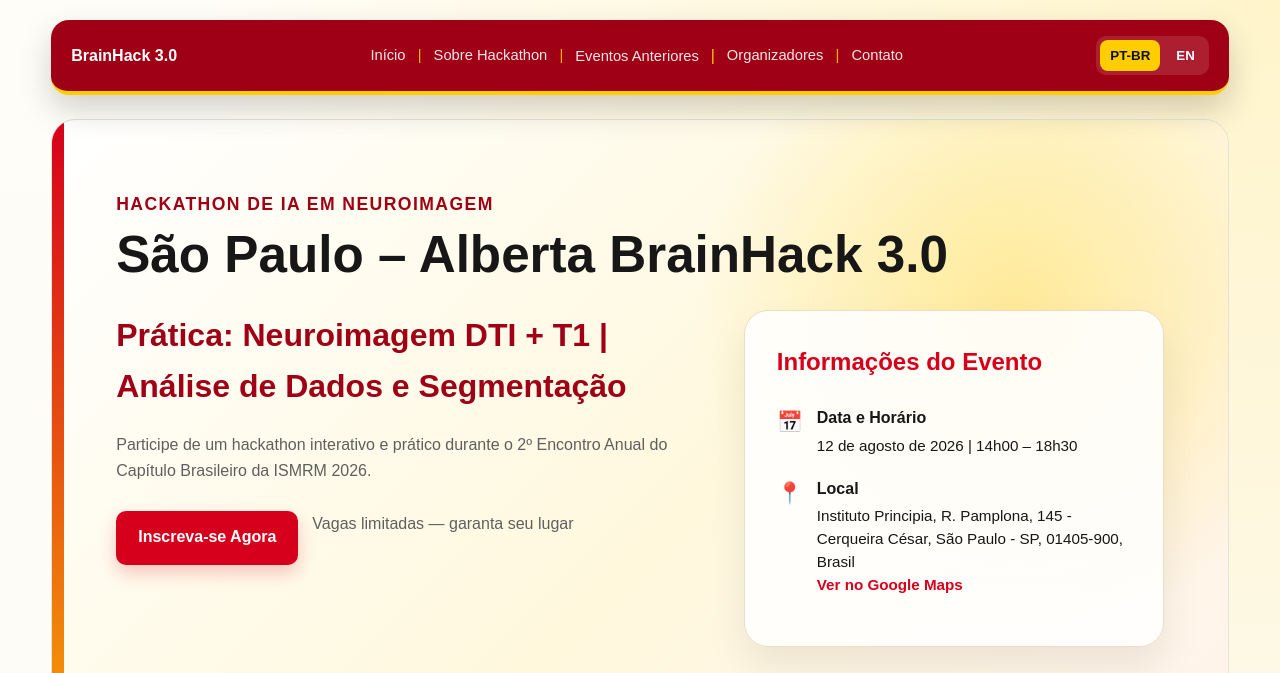
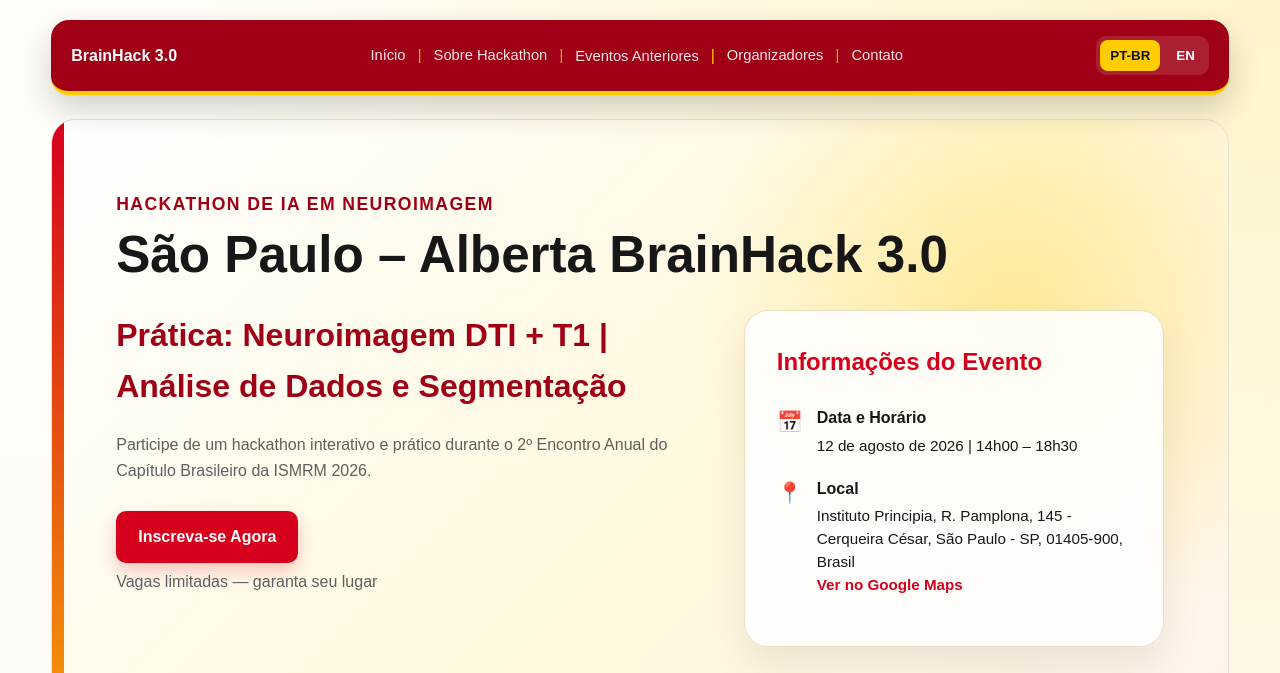
Before and after one commit to uofc-ai2lab/BrainHack3_2026, a plain HTML site: page index.html in a window 1280 px wide. Shown: the top 673 px of the page. Drawn offline with Linux system fonts and the light colour scheme.

Commit message:
Update style.css

```diff
--- a/style.css
+++ b/style.css
@@ -280,8 +280,9 @@ main {
 
 .hero-actions {
   display: flex;
-  gap: 14px;
-  flex-wrap: wrap;
+  flex-direction: column;
+  gap: 6px;
+  align-items: flex-start;
 }
 
 .hero-image-strip {
```
